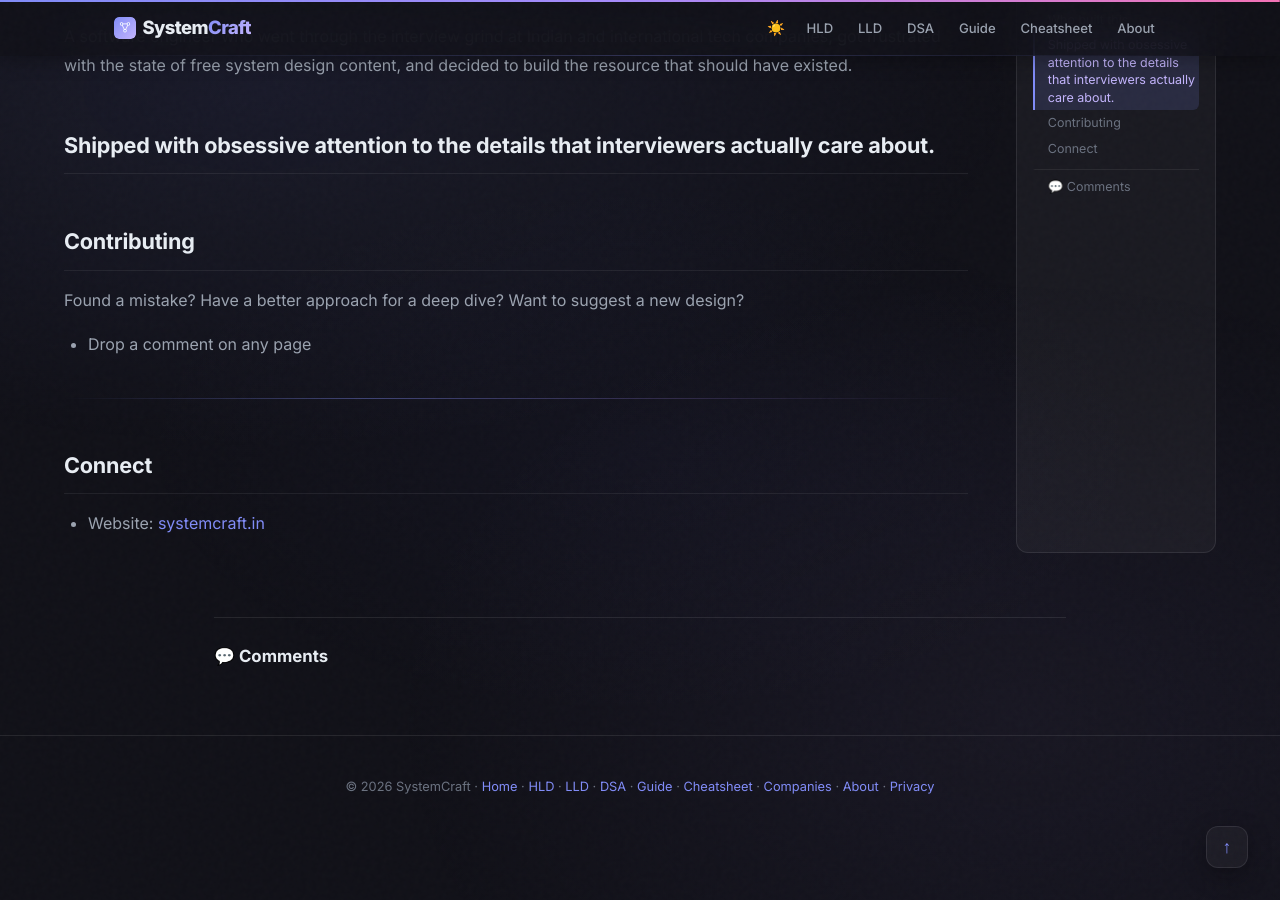
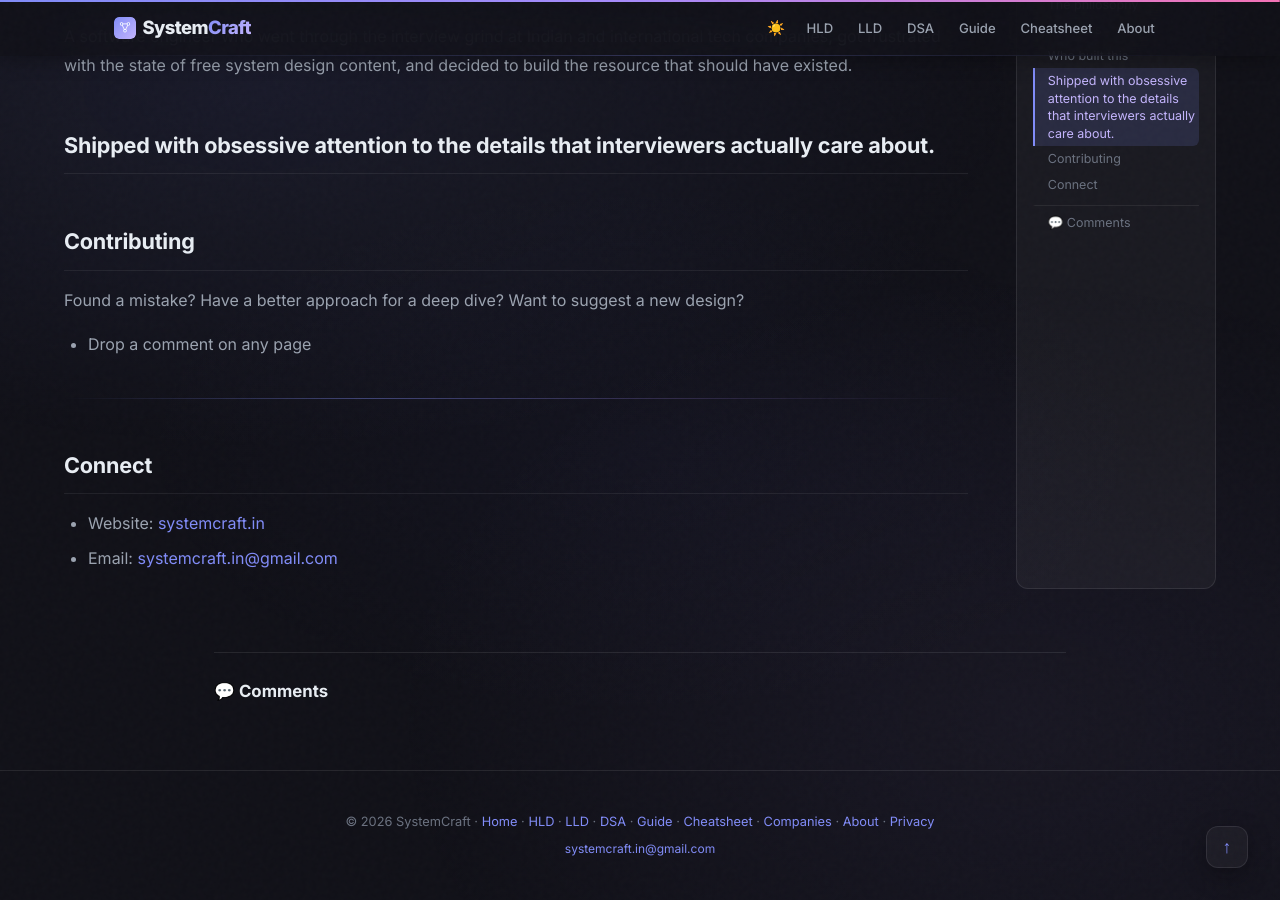
Before and after one commit to iluzn/HLD-Designs, a Jekyll site: the page built from pages/about.md, in a window 1280 px wide and 900 px high, scrolled down 2468 px. Built offline with Jekyll 4.4.1, drawn with Linux system fonts in a browser that asks for light colours; nearby versions of some CDN libraries; comment, search, counter and statistics services are not loaded.

Commit message:
add email (systemcraft.in@gmail.com) to about page + site footer

```diff
--- a/_layouts/default.html
+++ b/_layouts/default.html
@@ -330,6 +330,7 @@
 
     <footer>
         <p>&copy; 2026 SystemCraft &middot; <a href="/">Home</a> &middot; <a href="/hld">HLD</a> &middot; <a href="/lld">LLD</a> &middot; <a href="/dsa">DSA</a> &middot; <a href="/system-design-interview-guide">Guide</a> &middot; <a href="/cheatsheet">Cheatsheet</a> &middot; <a href="/companies/amazon">Companies</a> &middot; <a href="/about">About</a> &middot; <a href="/privacy">Privacy</a></p>
+        <p style="margin-top:0.4rem;font-size:0.75rem;"><a href="mailto:systemcraft.in@gmail.com">systemcraft.in@gmail.com</a></p>
     </footer>
 
     <button id="back-to-top" title="Back to top">&uarr;</button>
--- a/pages/about.md
+++ b/pages/about.md
@@ -91,3 +91,4 @@ Found a mistake? Have a better approach for a deep dive? Want to suggest a new d
 ## Connect
 
 - Website: [systemcraft.in](https://systemcraft.in)
+- Email: [systemcraft.in@gmail.com](mailto:systemcraft.in@gmail.com)
```
